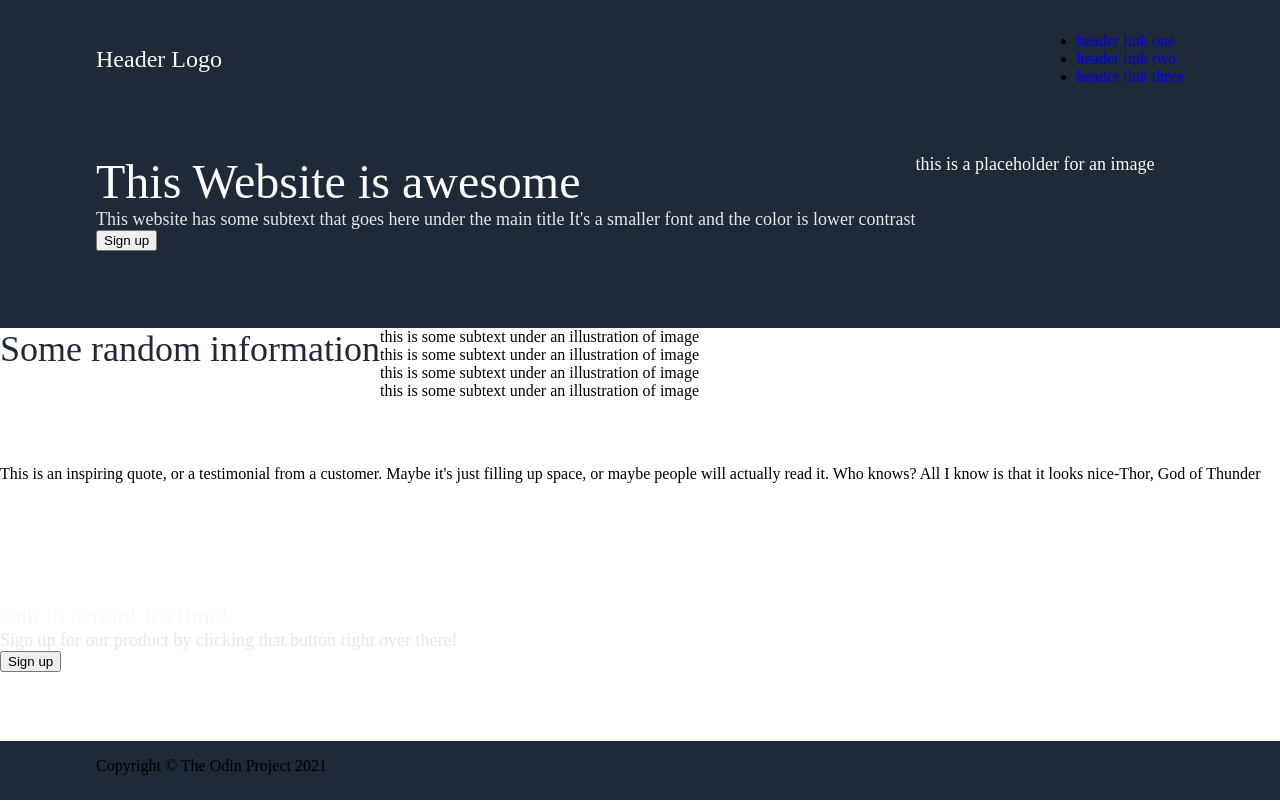
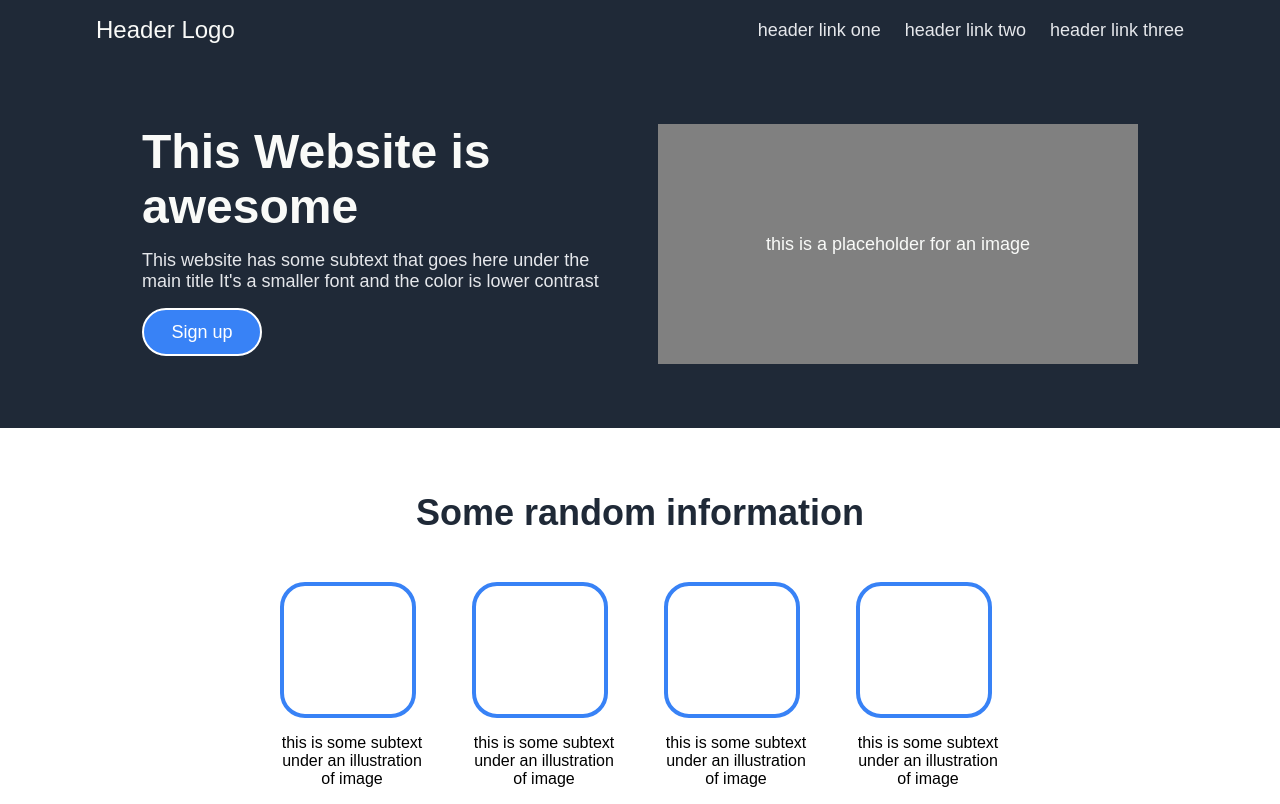
Before and after one commit to rtw369/odin-landing-page, a plain HTML site: page index.html in a window 1280 px wide. Shown: the top 804 px of the page. Drawn offline with Linux system fonts and the light colour scheme.

Commit message:
Completed odin project: Landing Page

```diff
--- a/index.html
+++ b/index.html
@@ -20,7 +20,7 @@
 
         <div class="container">
             <div class="introduction">
-                <div style="font-size: 48px; font-weight: extra-bold; color: #f9faf8;">This Website is awesome</div>
+                <div style="font-size: 48px; font-weight: bold; color: #f9faf8;">This Website is awesome</div>
                 <div style="font-size: 18px; color: #e5e7eb;">This website has some subtext that goes here under the main title It's a smaller font and the color is lower contrast</div>
                 <button>Sign up</button>
             </div>
@@ -30,22 +30,30 @@
         </div>
 
         <div class="information">
-            <div style="font-size: 36px; font-weight: extra-bold; color: #1f2937">Some random information</div>
+            <div style="font-size: 36px; font-weight: bold; color: #1f2937">Some random information</div>
             <div class="infos">
+                <div class="separate">
                     <div class="info"></div>
                     <div class="text">this is some subtext under an illustration of image</div>
+                </div>
+                <div class="separate">
                     <div class="info"></div>
                     <div class="text">this is some subtext under an illustration of image</div>
+                </div>
+                <div class="separate">
                     <div class="info"></div>
                     <div class="text">this is some subtext under an illustration of image</div>
+                </div>
+                <div class="separate">
                     <div class="info"></div>
                     <div class="text">this is some subtext under an illustration of image</div>
                 </div>
             </div>
+        </div>
 
         <div class="quoteSection">
-            <div class="quote">This is an inspiring quote, or a testimonial from a customer. Maybe it's just filling up space, or maybe people will actually read it. Who knows? All I know is that it looks nice</div>
-            <div class="quoter">-Thor, God of Thunder</div>
+            <div class="quote"><em>This is an inspiring quote, or a testimonial from a customer. Maybe it's just filling up space, or maybe people will actually read it. Who knows? All I know is that it looks nice</em></div>
+            <div class="quoter">- Thor, God of Thunder</div>
         </div>
 
         <div class="callToAction">
@@ -58,8 +66,6 @@
             </div>
         </div>
 
-        <div class="footer">
-            <div class="copyright">Copyright © The Odin Project 2021</div>
-        </div>
+        <div class="footer">Copyright © The Odin Project 2021</div>
     </body>
 </html>
--- a/style.css
+++ b/style.css
@@ -1,5 +1,6 @@
 body {
     height: 100vh;
+    font-family: sans-serif;
     margin: 0;
     display: flex;
     flex-direction: column;
@@ -23,30 +24,128 @@ body {
 }
 
 ul {
-
+    margin: 0px;
+    padding: 0px;
+    display: flex;
+    list-style-type: none;
+    gap: 24px;
 }
 
 a {
     text-decoration: none;
+    font-size: 18px;
+    color: #e5e7eb;
 }
 
 .container {
+    display: flex;
+    justify-content: center;
+    align-items: center;
     background-color: #1f2937;
-    padding: 36px 96px;
+    padding: 64px 96px;
+    gap: 36px;
+}
+
+.introduction {
+    display: flex;
+    flex-direction: column;
+    gap: 16px;
+    width: 480px;
+    height: 240px;
+}
+
+card {
+    background-color: grey;
+    width: 480px;
+    height: 240px;
+    display: flex;
+    align-items: center;
+    justify-content: center;
 }
 
 .information {
+    display: flex;
+    flex-direction: column;
+    justify-content: center;
+    align-items: center;
+    padding: 64px 128px;
+    gap: 48px;
+}
 
+.infos {
+    display: flex;
+    gap: 48px;
+}
+
+.separate {
+    display: flex;
+    flex-direction: column;
+    gap: 16px;
+}
+
+.info {
+    border-radius: 25px;
+    width: 128px;
+    height: 128px;
+    border: 4px solid #3882f6;
+}
+
+.text {
+    width: 144px;
+    height: auto;
+    text-align: center;
 }
 
 .quoteSection {
+    background-color: #e5e7eb;
+    display: flex;
+    flex-direction: column;
+    align-items: center;
+    justify-content: center;
+    padding: 64px 128px;
+}
 
+.quote {
+    width: 600px;
+    height: auto;
+    font-size: 36px;
+    color: #1f2937;
+}
+
+.quoter {
+    width: 600px;
+    text-align: end;
+    font-weight: bold;
 }
 
 .callToAction {
+    align-items: center;
+    justify-content: center;
+    padding: 64px 96px;
+}
 
+.advertisement {
+    border-radius: 25px;
+    background-color: #3882f6;
+    display: flex;
+    justify-content: space-between;
+    padding: 48px;
+    gap: 24px;
 }
 
 .footer {
+    color: #e5e7eb;
+    font-size: 18px;
+    text-align: center;
+    justify-content: center;
+}
 
+button {
+    border-radius: 25px;
+    width: 120px;
+    height: 48px;
+    border: 2px solid white;
+    background-color: #3882f6;
+    color: white;
+    font-size: 18px;
 }
```
Lines whose indentation alone changed are shown as unchanged.
